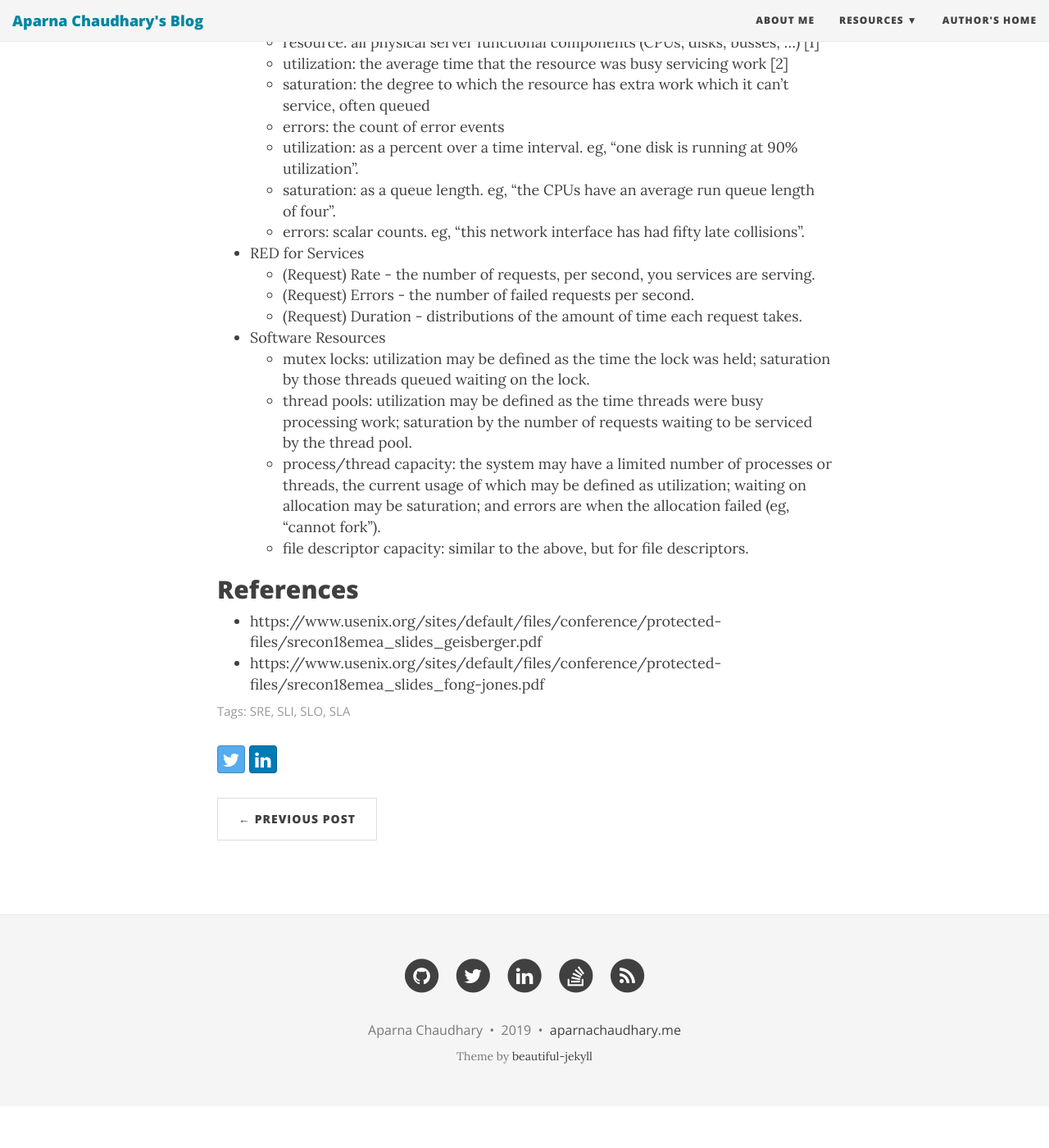
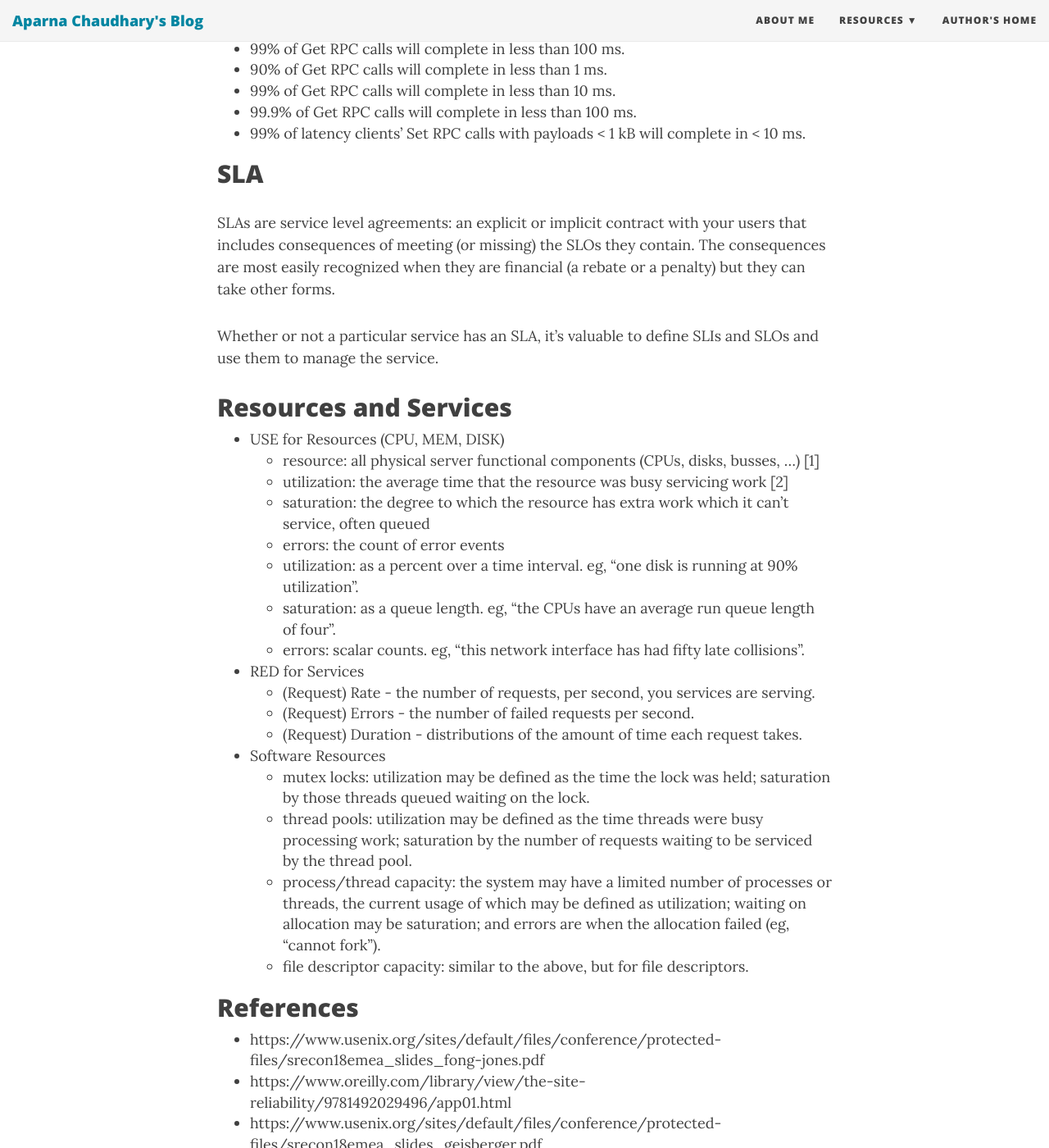
Before and after one commit to aparnachaudhary/aparnachaudhary.github.io, a Jekyll site: the page built from _posts/2019-01-14-The-Site-Reliability-Workbook.md, in a window 1280 px wide and 1400 px high, scrolled down 4546 px. Shown: the whole window at 82% size. Built offline with Jekyll 4.4.1, drawn with Linux system fonts in a browser that asks for light colours; nearby versions of some CDN libraries; comment, search, counter and statistics services are not loaded; before the commit the page ends 5895 px from its top, so only the background shows below that; some of the changed text lies outside the part shown.

Commit message:
Update 2019-01-14-The-Site-Reliability-Workbook.md

```diff
--- a/_posts/2019-01-14-The-Site-Reliability-Workbook.md
+++ b/_posts/2019-01-14-The-Site-Reliability-Workbook.md
@@ -7,6 +7,8 @@
 Recently I read the book “The Site Reliability Workbook”. I tried to capture the notes in the following post.
 
 ## SLI Menu
+
+An SLI is a service level indicator—a carefully defined quantitative measure of some aspect of the level of service that is provided.
 
 ### Request Response
 
@@ -94,6 +96,8 @@
 
 ## Why SLOs are important?
 
+An SLO is a service level objective: a target value or range of values for a service level that is measured by an SLI. A natural structure for SLOs is thus SLI ≤ target, or lower bound ≤ SLI ≤ upper bound.
+
 > The product perspective:
 If reliability is a feature, when do you prioritise it versus other features?
 
@@ -124,7 +128,11 @@
 * 99.9% of Get RPC calls will complete in less than 100 ms.
 * 99% of latency clients’ Set RPC calls with payloads < 1 kB will complete in < 10 ms.
 
+## SLA
 
+SLAs are service level agreements: an explicit or implicit contract with your users that includes consequences of meeting (or missing) the SLOs they contain. The consequences are most easily recognized when they are financial (a rebate or a penalty) but they can take other forms.
+
+Whether or not a particular service has an SLA, it’s valuable to define SLIs and SLOs and use them to manage the service.
 
 ## Resources and Services
 
@@ -150,5 +158,7 @@
 
 ## References
 
+* https://www.usenix.org/sites/default/files/conference/protected-files/srecon18emea_slides_fong-jones.pdf
+* https://www.oreilly.com/library/view/the-site-reliability/9781492029496/app01.html
 * https://www.usenix.org/sites/default/files/conference/protected-files/srecon18emea_slides_geisberger.pdf
-* https://www.usenix.org/sites/default/files/conference/protected-files/srecon18emea_slides_fong-jones.pdf
+* https://landing.google.com/sre/sre-book/chapters/service-level-objectives/
```
